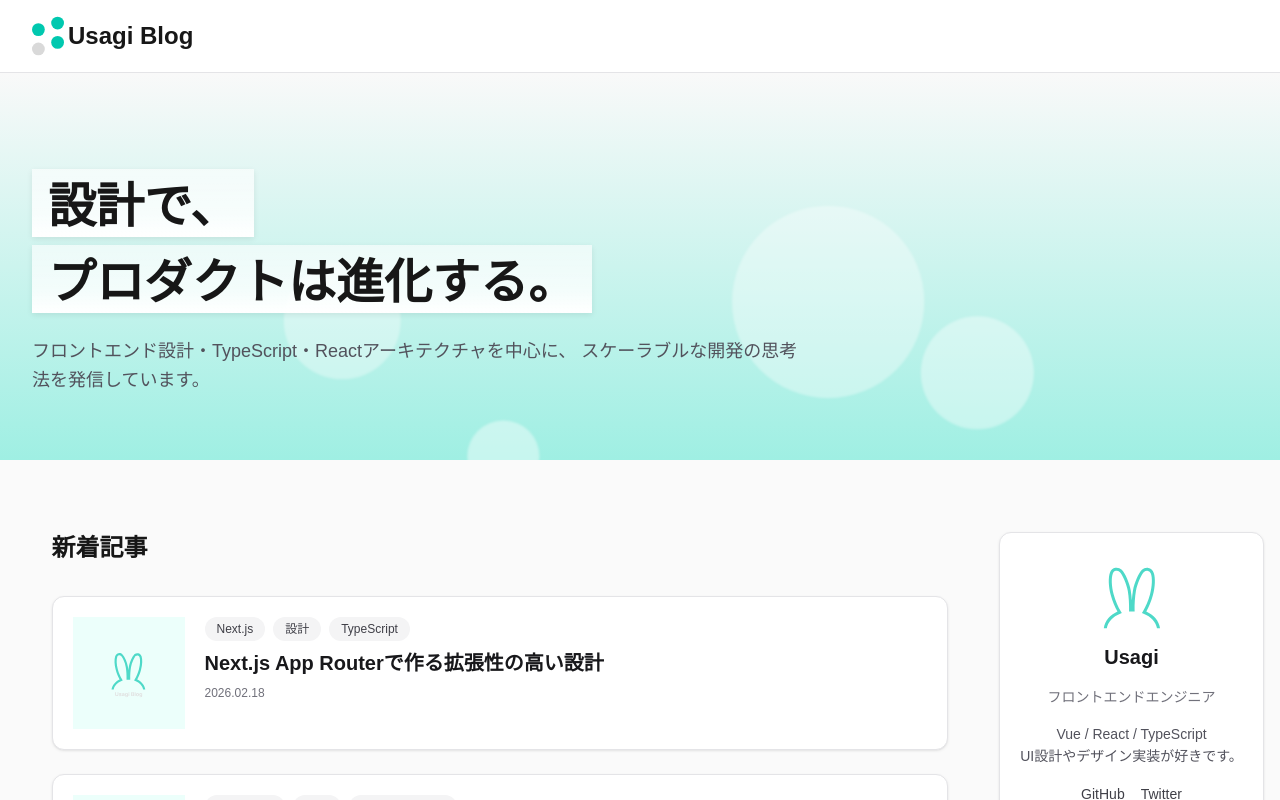
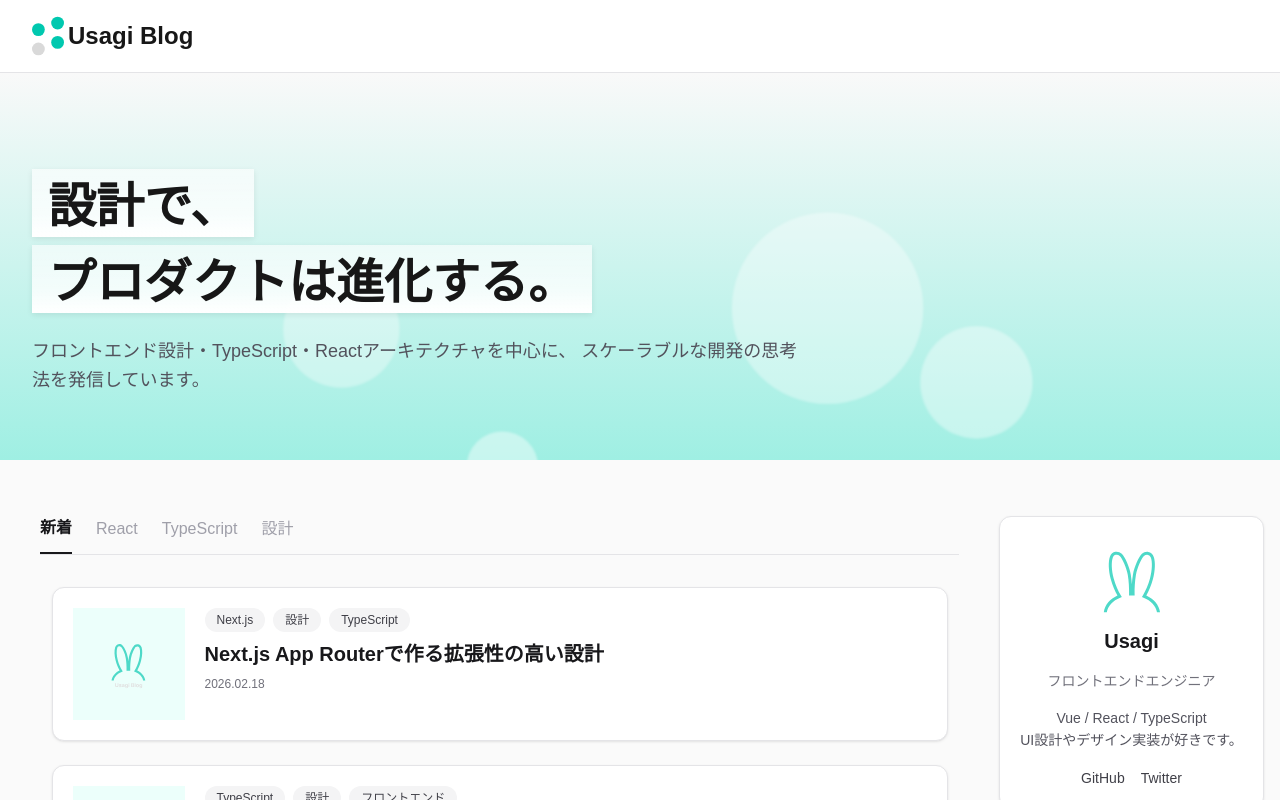
Before and after one commit to Apple-cake/next-tech-blog, a Next.js app: page / in a window 1280 px wide. Shown: the top 800 px of the page. Built offline with nearby package versions, Linux system fonts and the light colour scheme.

Commit message:
トップページにタグ別記事一覧を追加、タブで切り替えられるように

```diff
--- a/app/page.tsx
+++ b/app/page.tsx
@@ -1,16 +1,42 @@
+"use client";
+
 /**
  * Usagi Blog トップページ
- *
- * PC：記事一覧 + 右サイドバー
- * SP：縦並び（記事 → プロフィール）
  */
 
+import { useMemo, useState } from "react";
 import ArticleList from "@/components/article/ArticleList";
 import HeroSection from "@/components/layout/HeroSection";
 import Sidebar from "@/components/layout/Sidebar";
 import { articles } from "@/lib/articles";
 
+type TabKey = "latest" | "react" | "typescript" | "design";
+
 export default function Home() {
+  const [activeTab, setActiveTab] = useState<TabKey>("latest");
+
+  // ==========================
+  // タブ定義
+  // ==========================
+  const tabs: { key: TabKey; label: string }[] = [
+    { key: "latest", label: "新着" },
+    { key: "react", label: "React" },
+    { key: "typescript", label: "TypeScript" },
+    { key: "design", label: "設計" },
+  ];
+
+  // ==========================
+  // フィルタロジック
+  // ==========================
+  const filteredArticles = useMemo(() => {
+    if (activeTab === "latest") {
+      return articles;
+    }
+
+    return articles.filter((article) =>
+      article.tags.some((tag) => tag.slug === activeTab)
+    );
+  }, [activeTab]);
   return (
     <>
       {/* ヒーローセクション */}
@@ -18,13 +44,38 @@ export default function Home() {
       {/* コンテンツエリア */}
       <div className="max-w-7xl mx-auto px-6 md:pl-10 md:pr-4 py-10">
         <div className="flex flex-col md:flex-row gap-10">
-          {/* 記事一覧 */}
-          <section id="articles" className="flex-1 min-w-0">
-            <ArticleList
-              articles={articles}
-              title="新着記事"
-            />
-          </section>
+          <div className="w-full">
+            {/* タブUI */}
+            <div className="flex gap-6 border-b border-zinc-200">
+              {tabs.map((tab) => {
+                const isActive = activeTab === tab.key;
+
+                return (
+                  <button
+                    key={tab.key}
+                    onClick={() => setActiveTab(tab.key)}
+                    className={`
+                      pb-3 text-sm md:text-base transition-colors
+                      ${
+                        isActive
+                          ? "border-b-2 border-[var(--color-primary)] text-zinc-900 font-semibold"
+                          : "text-zinc-400 hover:text-zinc-900"
+                      }
+                    `}
+                  >
+                    {tab.label}
+                  </button>
+                );
+              })}
+            </div>
+            {/* 記事一覧 */}
+            <section id="articles" className="flex-1 min-w-0">
+              <ArticleList
+                articles={filteredArticles}
+                title=""
+              />
+            </section>
+          </div>
           {/* サイドバー */}
           <Sidebar />
         </div>
--- a/components/layout/HeroSection.tsx
+++ b/components/layout/HeroSection.tsx
@@ -15,7 +15,7 @@ export default function HeroSection() {
         pb-10
         md:pt-24
         md:pb-16
-        mb-8
+        md:mb-4
       "
     >
       {/* 背景 */}
```
